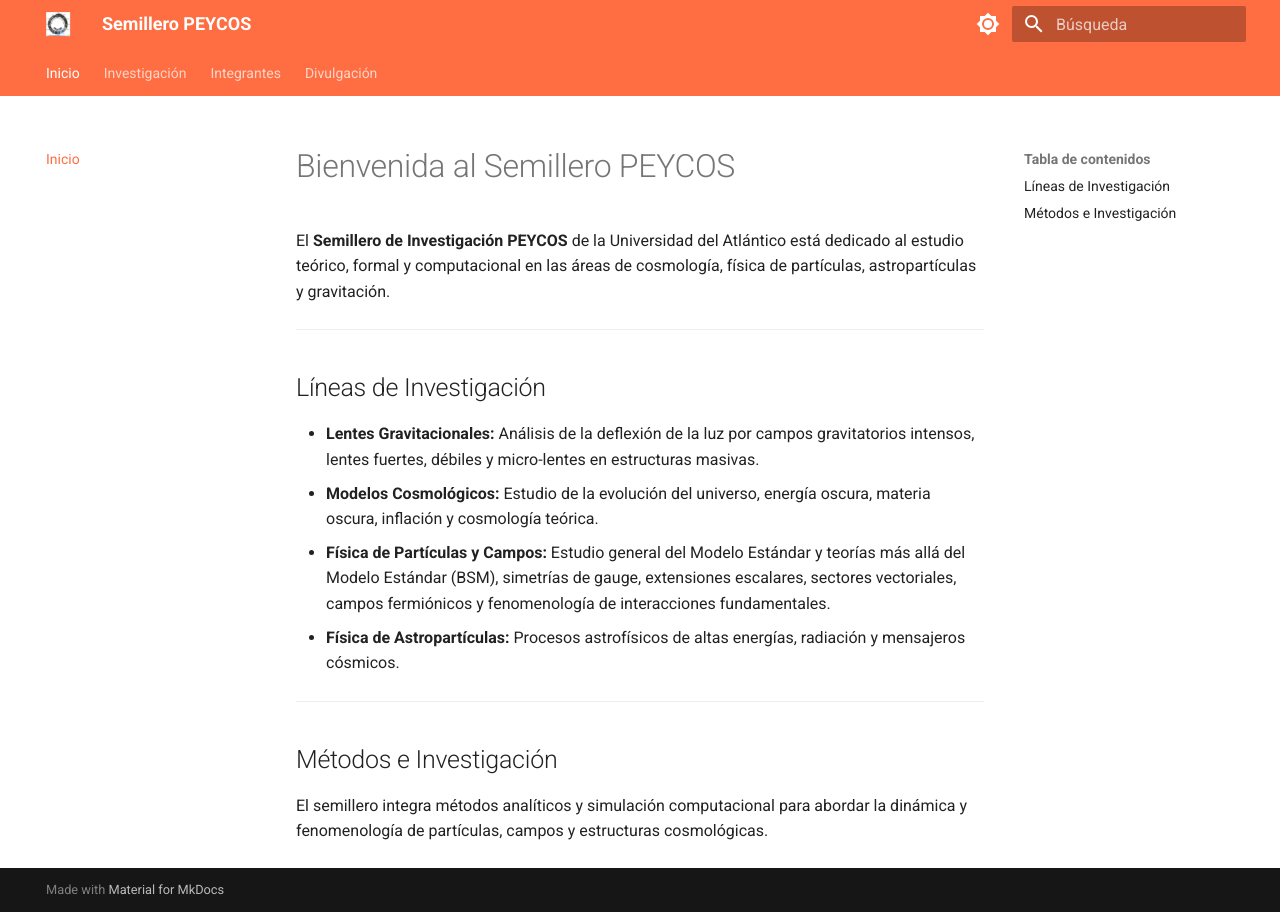
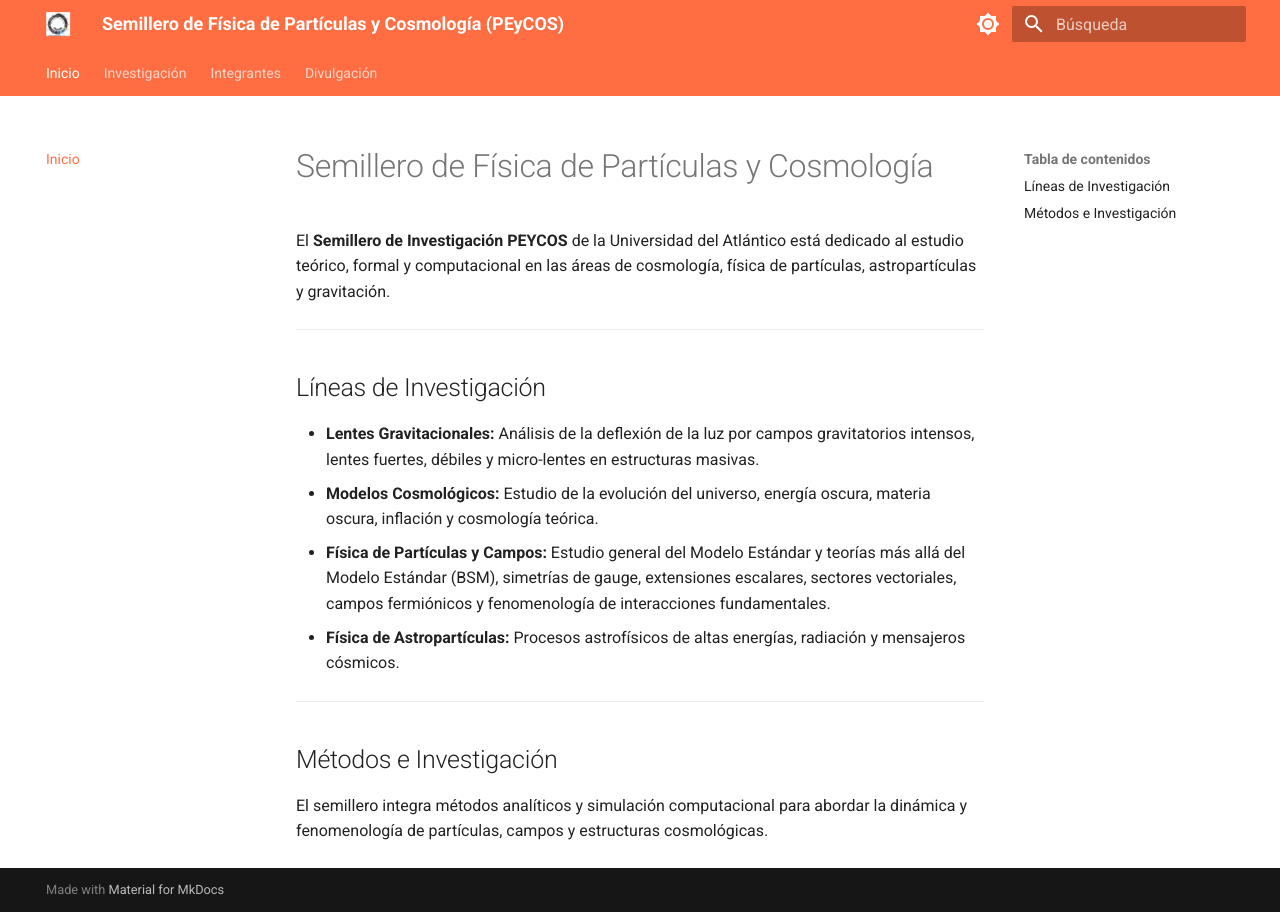
Before and after one commit to PEyCOS/PEyCOS.github.io, an MkDocs documentation site: the page built from docs/index.md, in a window 1280 px wide. Built offline with MkDocs 1.6.1 and Material for MkDocs 9.7.7, drawn with Linux system fonts in a browser that asks for light colours.

Commit message:
Actualizar titulo a Semillero de Fisica de Particulas y Cosmologia

```diff
--- a/docs/index.md
+++ b/docs/index.md
@@ -1,4 +1,4 @@
-# Bienvenida al Semillero PEYCOS
+# Semillero de Física de Partículas y Cosmología
 
 El **Semillero de Investigación PEYCOS** de la Universidad del Atlántico está dedicado al estudio teórico, formal y computacional en las áreas de cosmología, física de partículas, astropartículas y gravitación.
 
--- a/mkdocs.yml
+++ b/mkdocs.yml
@@ -1,4 +1,4 @@
-site_name: Semillero PEYCOS
+site_name: Semillero de Física de Partículas y Cosmología (PEyCOS)
 site_url: https://peycos137-hash.github.io/
 site_description: Semillero de Investigación en Física de Altas Energías y Óptica - Universidad del Atlántico
 
```
Also changed, not shown: site/404.html, site/assets/logo.jpeg (added), site/index.html, site/integrantes/index.html, site/investigacion/index.html, site/outreach/index.html.
